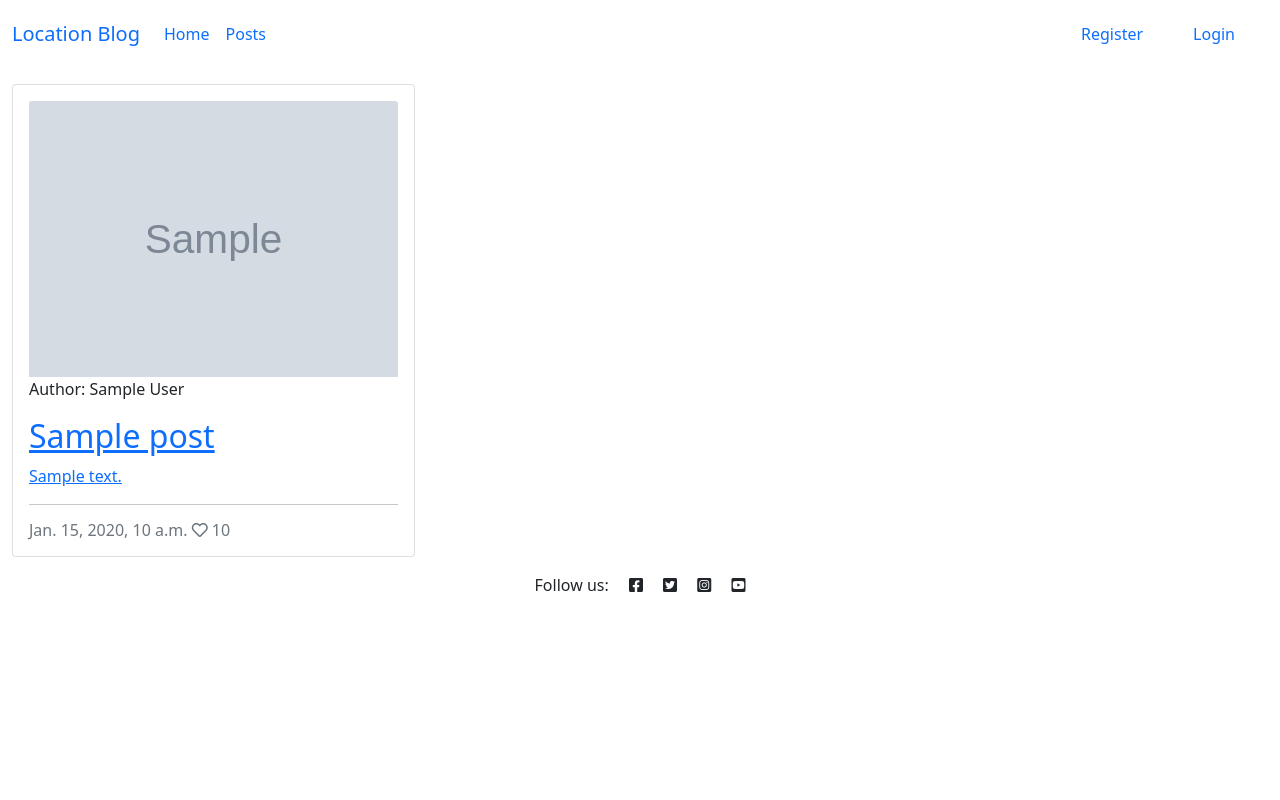
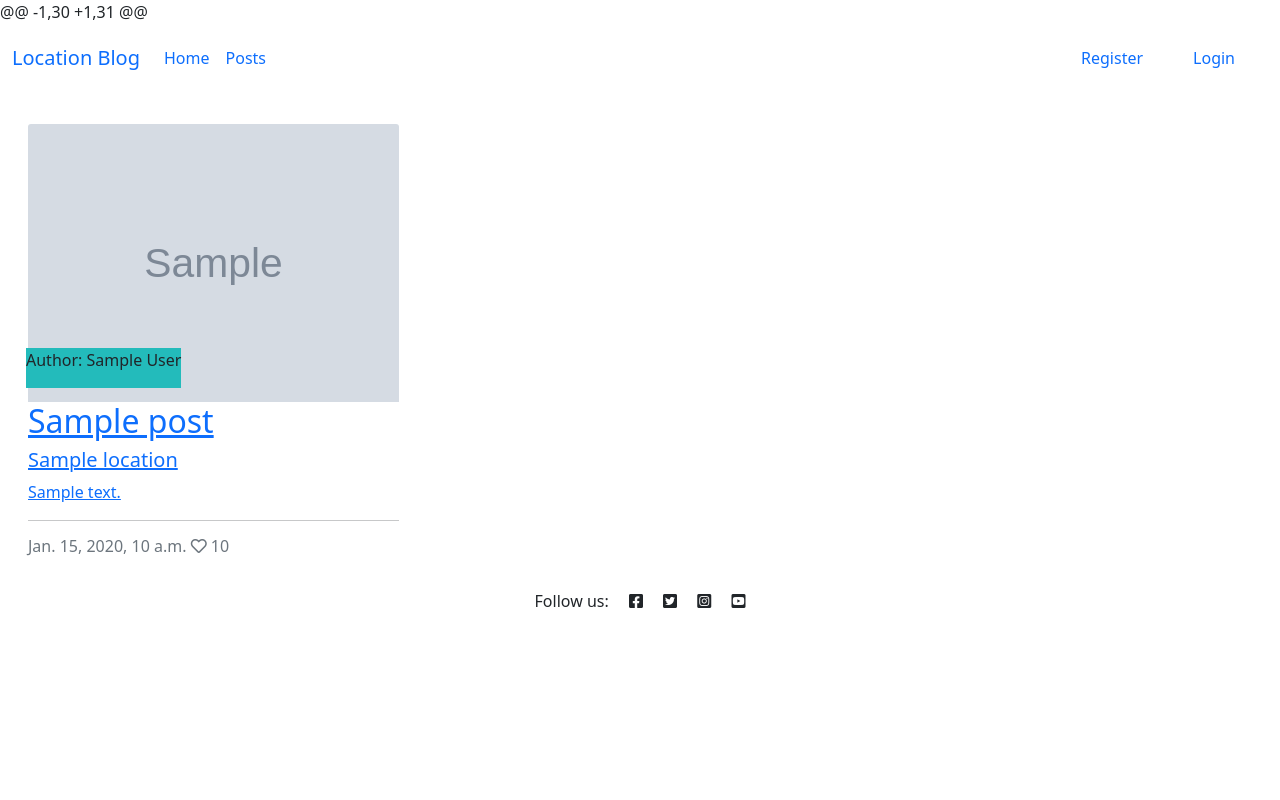
Before and after one commit to fionatreacy/Project-4, a Django app: template templates/index.html in a window 1280 px wide. Run offline with Django 3.2, Linux system fonts and the light colour scheme; the template is opened without the code that fills it: most values are stand-ins (such as "Sample title", 1, 10 or a date in 2020); grey boxes marked "Sample" are stand-in pictures.

Commit message:
add styling to css

```diff
--- /dev/null
+++ b/blog/static/css/style.css
@@ -0,0 +1,33 @@
+@@ -0,0 +1,32 @@
+body {
+    background-color: #f9fafc
+}
+
+.brand {
+    font-family: "Open Sans", sans-serif;
+    font-size: 1.4rem;
+    font-weight: 700;
+    color: #4a4a4f;
+}
+
+.card {
+    border: none;
+    background-color: transparent;
+}
+
+.image-container {
+    position: relative;
+}
+
+.image-flash {
+    position: absolute;
+    bottom: 5%;
+    min-width: 30%;
+    left: -2px;
+    background-color: #23bbbb;
+}
+
+.post-title {
+    margin-left: 5%;
+    color: lightgray;
+}
--- a/templates/index.html
+++ b/templates/index.html
@@ -1,10 +1,8 @@
+@@ -1,30 +1,31 @@
 {% extends "base.html" %}
-
 {% block content %}
-
 <div class="container-fluid">
     <div class="row">
-
         <!--Blog Entries Column -->
         <div class="col-12 mt-3 left">
             <div class="row">
@@ -25,16 +23,15 @@
                             </div>
                             <a href="#" class="post-link">
                                 <h2 class="card-title">{{ post.title }}</h2>
+                                <h5 class="card-title">{{ post.location }}</h5>
                                 <p class="card-text">{{ post.excerpt }}</p>
                             </a>
                             <hr />
                             <p class="card-text text-muted h6">{{ post.created_on}} <i class="far fa-heart"></i>
                                 {{ post.number_of_likes }}</p>
-
                         </div>
                     </div>
                 </div>
-
             {% if forloop.counter|divisibleby:3 %}
             </div>
             <div class="row">
@@ -51,11 +48,9 @@
             {% endif %}
             {% if page_obj.has_next %}
             <li><a href="?page={{ page_obj.next_page_number }}" class="page-link"> NEXT &raquo;</a></li>
-
             {% endif %}
         </ul>
     </nav>
     {% endif %}
 </div>
-
 {%endblock%}
```
